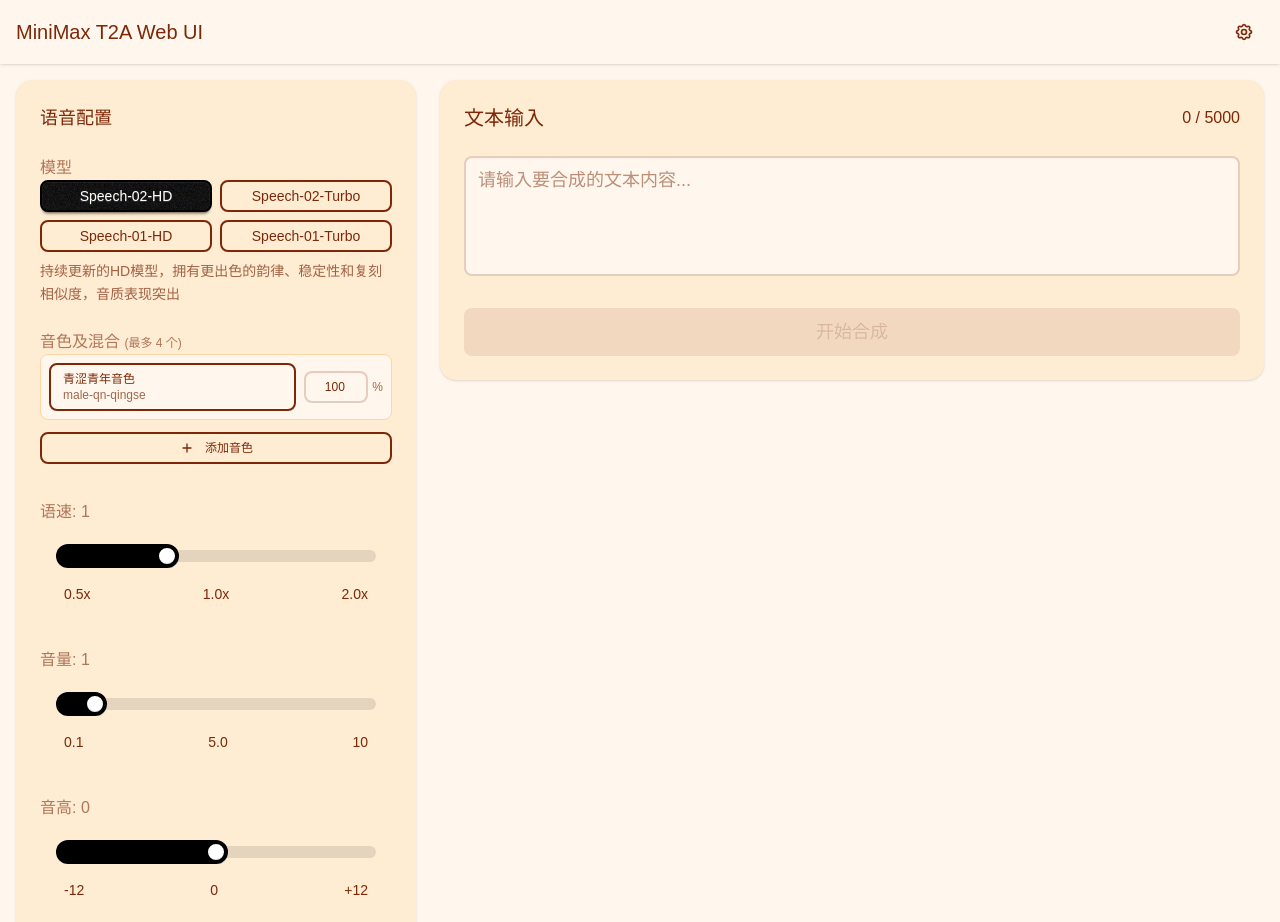
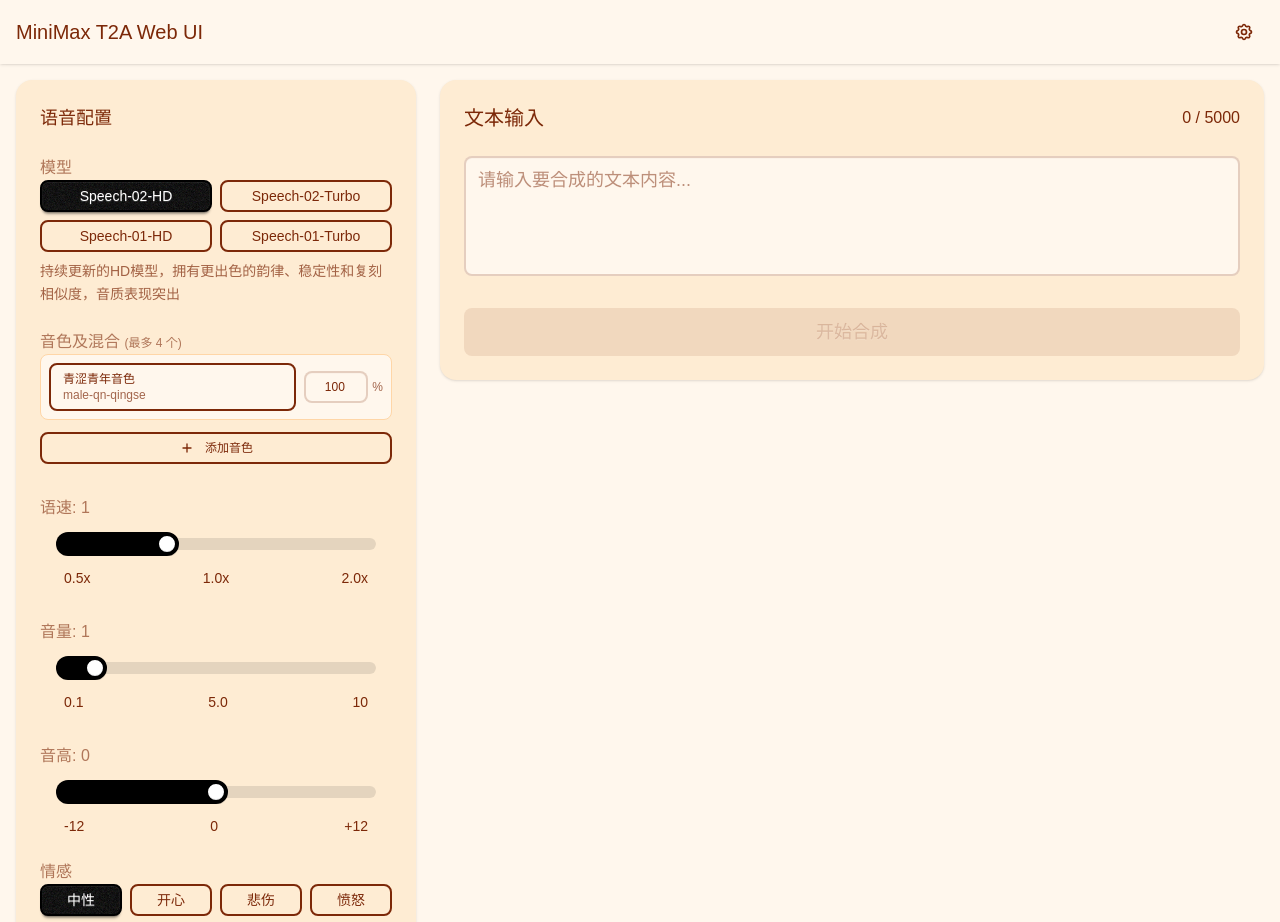
Before and after one commit to senzi/minimax-t2a-webui, a Vue app: page / in a window 1280 px wide. Shown: the top 922 px of the page. Built offline with nearby package versions, Linux system fonts and the light colour scheme; a small style sheet from the web is missing.

Commit message:
style(App.vue): adjust spacing and padding for form controls

```diff
--- a/src/App.vue
+++ b/src/App.vue
@@ -671,14 +671,14 @@
               </div>
 
               <!-- 语速 -->
-              <div class="form-control mb-6">
-                <label class="label py-3">
+              <div class="form-control mb-4">
+                <label class="label py-2">
                   <span class="label-text text-base">语速: {{ t2aConfig.speed }}</span>
                 </label>
                 <div class="px-3">
                   <input type="range" min="0.5" max="2.0" step="0.1"
-                         class="range range-primary my-2" v-model.number="t2aConfig.speed">
-                  <div class="w-full flex justify-between text-sm px-2 mt-2">
+                         class="range range-primary my-1" v-model.number="t2aConfig.speed">
+                  <div class="w-full flex justify-between text-sm px-2 mt-1">
                     <span>0.5x</span>
                     <span>1.0x</span>
                     <span>2.0x</span>
@@ -687,14 +687,14 @@
               </div>
 
               <!-- 音量 -->
-              <div class="form-control mb-6">
-                <label class="label py-3">
+              <div class="form-control mb-4">
+                <label class="label py-2">
                   <span class="label-text text-base">音量: {{ t2aConfig.vol }}</span>
                 </label>
                 <div class="px-3">
                   <input type="range" min="0.1" max="10" step="0.1"
-                         class="range range-primary my-2" v-model.number="t2aConfig.vol">
-                  <div class="w-full flex justify-between text-sm px-2 mt-2">
+                         class="range range-primary my-1" v-model.number="t2aConfig.vol">
+                  <div class="w-full flex justify-between text-sm px-2 mt-1">
                     <span>0.1</span>
                     <span>5.0</span>
                     <span>10</span>
@@ -703,14 +703,14 @@
               </div>
 
               <!-- 音高 -->
-              <div class="form-control mb-6">
-                <label class="label py-3">
+              <div class="form-control mb-4">
+                <label class="label py-2">
                   <span class="label-text text-base">音高: {{ t2aConfig.pitch }}</span>
                 </label>
                 <div class="px-3">
                   <input type="range" min="-12" max="12" step="1"
-                         class="range range-primary my-2" v-model.number="t2aConfig.pitch">
-                  <div class="w-full flex justify-between text-sm px-2 mt-2">
+                         class="range range-primary my-1" v-model.number="t2aConfig.pitch">
+                  <div class="w-full flex justify-between text-sm px-2 mt-1">
                     <span>-12</span>
                     <span>0</span>
                     <span>+12</span>
```
